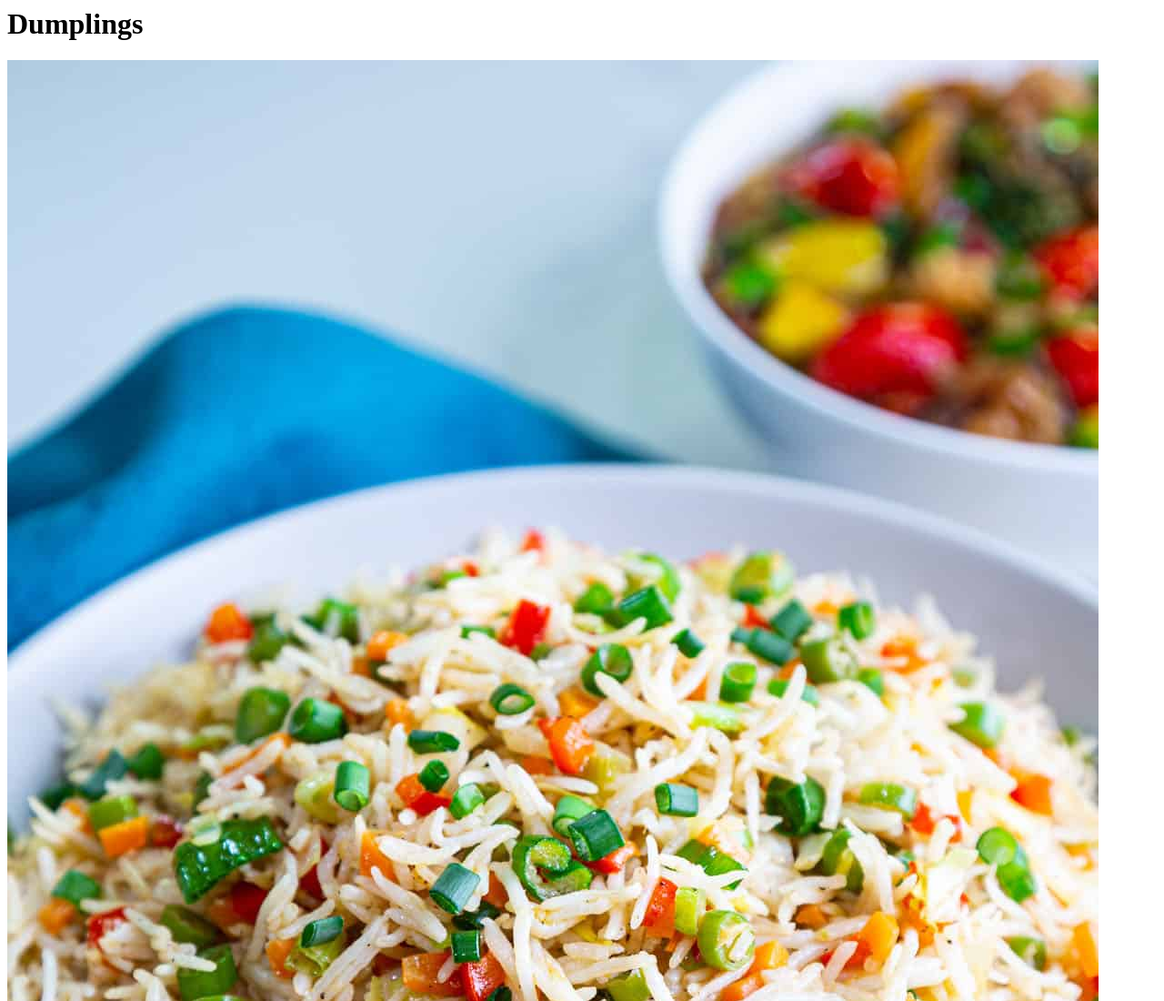
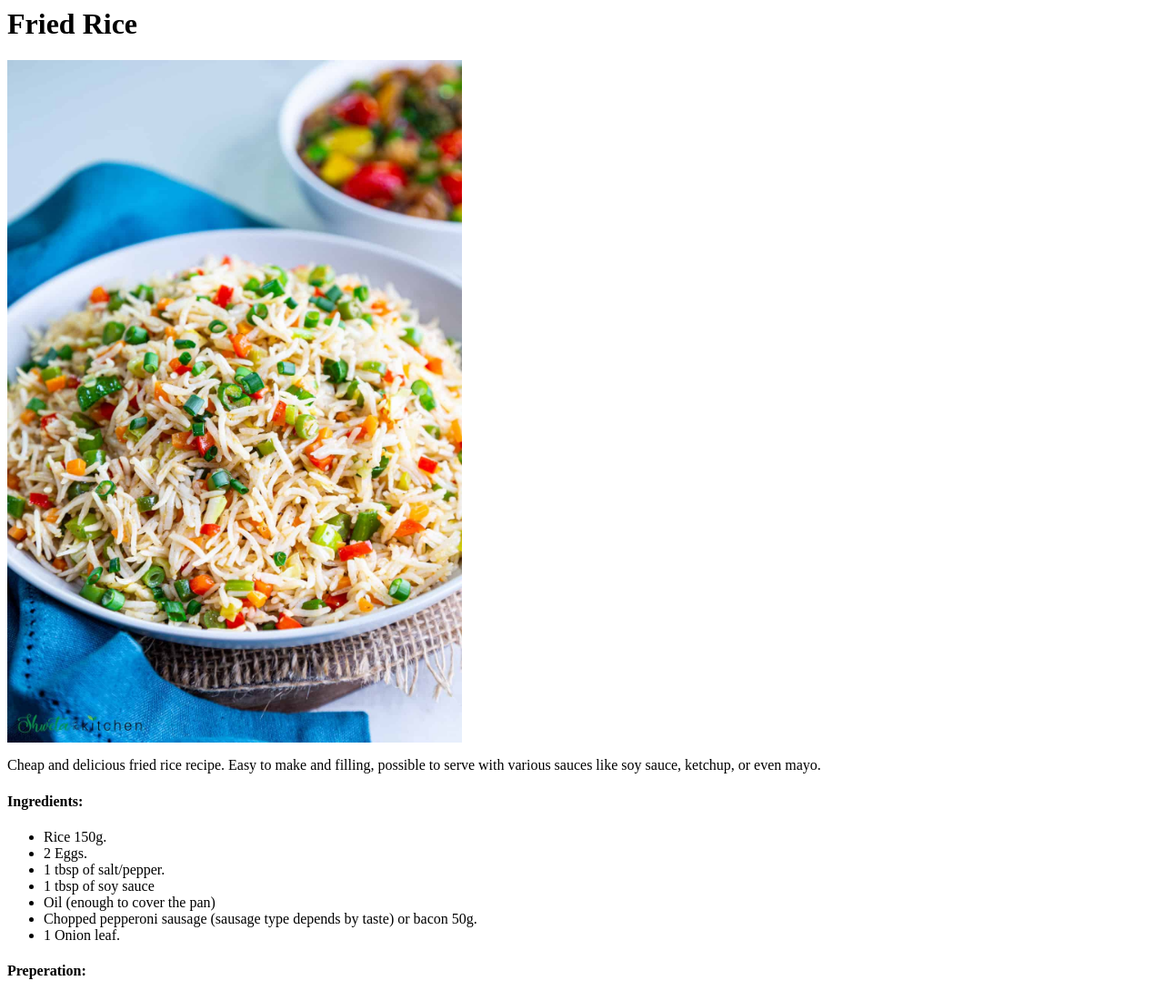
Before and after one commit to Strypas230/odin-recipes, a plain HTML site: page recipes/fried_rice.html in a window 1280 px wide. Shown: the top 1100 px of the page at 91% size. Drawn offline with Linux system fonts and the light colour scheme.

Commit message:
Added CSS formating img elements in recipes

```diff
--- a/recipes/fried_rice.html
+++ b/recipes/fried_rice.html
@@ -1,12 +1,14 @@
 <!DOCTYPE>
 <html lang="en">
     <head>
+
         <meta charset="utf-8">
         <title>Fried rice</title>
+        <link rel="stylesheet" href="styles.css" />
     </head>
 
     <body>
-        <h1>Dumplings</h1>
+        <h1>Fried Rice</h1>
         <img src="../images/fried_rice.jpg" alt="Fried Rice">
         <p>Cheap and delicious fried rice recipe. Easy to make and filling, possible to serve with various sauces like
             soy sauce, ketchup, or even mayo.
--- /dev/null
+++ b/recipes/styles.css
@@ -0,0 +1,4 @@
+img {
+    height: auto;
+    width: 500px;
+}
```
Also changed, not shown: recipes/dumplings.html (+2 -0 lines), recipes/pancakes.html (+1 -0 lines).
